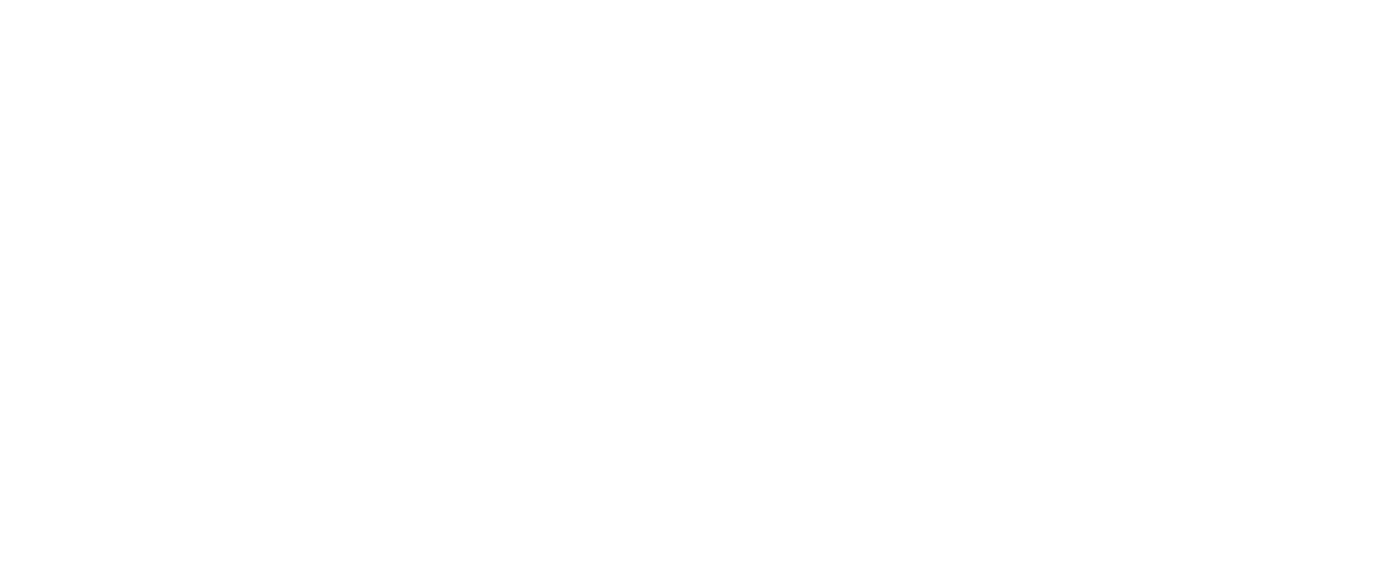
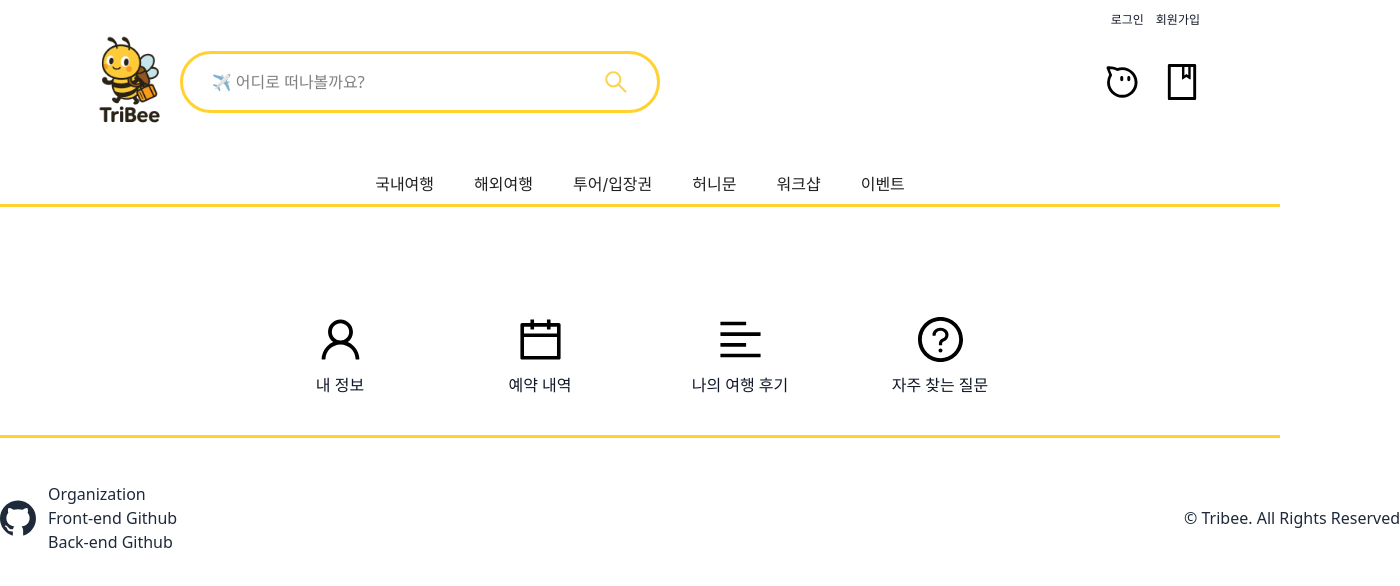
Before and after one commit to Tribee-project/Tribee-FE, a React (Vite) app: page /user in a window 1280 px wide. Before the commit this address had no page. Shown: the top 586 px of the page, 1400 px wide, since content can reach past the window. Built offline with nearby package versions, Linux system fonts and the light colour scheme; sample sign-in values are in the browser's storage.

Commit message:
Feat: 유저 페이지 카테고리 버튼 추가

```diff
--- a/src/App.tsx
+++ b/src/App.tsx
@@ -4,6 +4,12 @@ import LoginPage from '@/pages/LoginPage/LoginPage';
 import MainPage from '@/pages/MainPage/MainPage';
 import SignupCompletePage from '@/pages/SignupCompletePage/SignupCompletePage';
 import SignupPage from '@/pages/SignupPage/SignupPage';
+import UserPage from '@/pages/UserPage/UserPage';
+
+import UserBooked from './components/UserBooked/UserBooked';
+import UserInfo from './components/UserInfo/UserInfo';
+import UserQuestions from './components/UserQuestions/UserQuestions';
+import UserReviews from './components/UserReviews/UserReviews';
 
 const App: React.FC = () => {
   return (
@@ -17,6 +23,12 @@ const App: React.FC = () => {
         <Route path="nickname" element={<SignupPage />} />
       </Route>
       <Route path="/signup-complete" element={<SignupCompletePage />} />
+      <Route path="/user" element={<UserPage />}>
+        <Route path="info" element={<UserInfo />} />
+        <Route path="booked" element={<UserBooked />} />
+        <Route path="reviews" element={<UserReviews />} />
+        <Route path="questions" element={<UserQuestions />} />
+      </Route>
     </Routes>
   );
 };
--- /dev/null
+++ b/src/components/UserPageButtons/UserPageButtons.tsx
@@ -0,0 +1,78 @@
+import {
+  AlignLeftOutlined,
+  CalendarOutlined,
+  QuestionCircleOutlined,
+  UserOutlined,
+} from '@ant-design/icons';
+import { useLocation, useNavigate } from 'react-router-dom';
+
+interface ButtonItem {
+  icon: React.ReactNode;
+  text: string;
+  path: string;
+}
+
+const UserPageButtons: React.FC = () => {
+  const navigate = useNavigate();
+  const location = useLocation();
+  const isClicked = (path: string) => location.pathname === path;
+
+  const buttonItems: ButtonItem[] = [
+    {
+      icon: <UserOutlined />,
+      text: '내 정보',
+      path: '/user/info',
+    },
+    {
+      icon: <CalendarOutlined />,
+      text: '예약 내역',
+      path: '/user/booked',
+    },
+    {
+      icon: <AlignLeftOutlined />,
+      text: '나의 여행 후기',
+      path: '/user/reviews',
+    },
+    {
+      icon: <QuestionCircleOutlined />,
+      text: '자주 찾는 질문',
+      path: '/user/questions',
+    },
+  ];
+
+  const handleClick = (index: number) => {
+    navigate(buttonItems[index].path);
+  };
+
+  return (
+    <div className="mt-15 flex items-center gap-10">
+      {buttonItems.map((item, index) =>
+        isClicked(item.path) ? (
+          <div
+            className="flex h-35 w-40 cursor-pointer flex-col items-center justify-center bg-[#B59171] font-bold"
+            style={{
+              clipPath:
+                'polygon(25% 0%, 75% 0%, 100% 50%, 75% 100%, 25% 100%, 0% 50%)',
+            }}
+            key={index}
+            onClick={() => handleClick(index)}
+          >
+            <span className="text-[45px]">{item.icon}</span>
+            <span className="text-md text-gray-900">{item.text}</span>
+          </div>
+        ) : (
+          <div
+            className="flex h-40 w-40 cursor-pointer flex-col items-center justify-center"
+            key={index}
+            onClick={() => handleClick(index)}
+          >
+            <span className="text-[45px]">{item.icon}</span>
+            <span className="text-md text-gray-900">{item.text}</span>
+          </div>
+        ),
+      )}
+    </div>
+  );
+};
+
+export default UserPageButtons;
--- /dev/null
+++ b/src/pages/UserPage/UserPage.tsx
@@ -0,0 +1,28 @@
+import { useEffect } from 'react';
+import { Outlet } from 'react-router-dom';
+
+import UserPageButtons from '@/components/UserPageButtons/UserPageButtons';
+import useAuth from '@/hooks/useAuth';
+import Footer from '@/layouts/Footer/Footer';
+import Header from '@/layouts/Header/Header';
+
+const UserPage: React.FC = () => {
+  const { isAuthenticated } = useAuth();
+
+  useEffect(() => {
+    isAuthenticated();
+  }, [isAuthenticated]);
+
+  return (
+    <div className="flex w-screen flex-col gap-1">
+      <div className="flex flex-col items-center gap-1">
+        <Header />
+        <UserPageButtons />
+      </div>
+      <Outlet />
+      <Footer />
+    </div>
+  );
+};
+
+export default UserPage;
```
